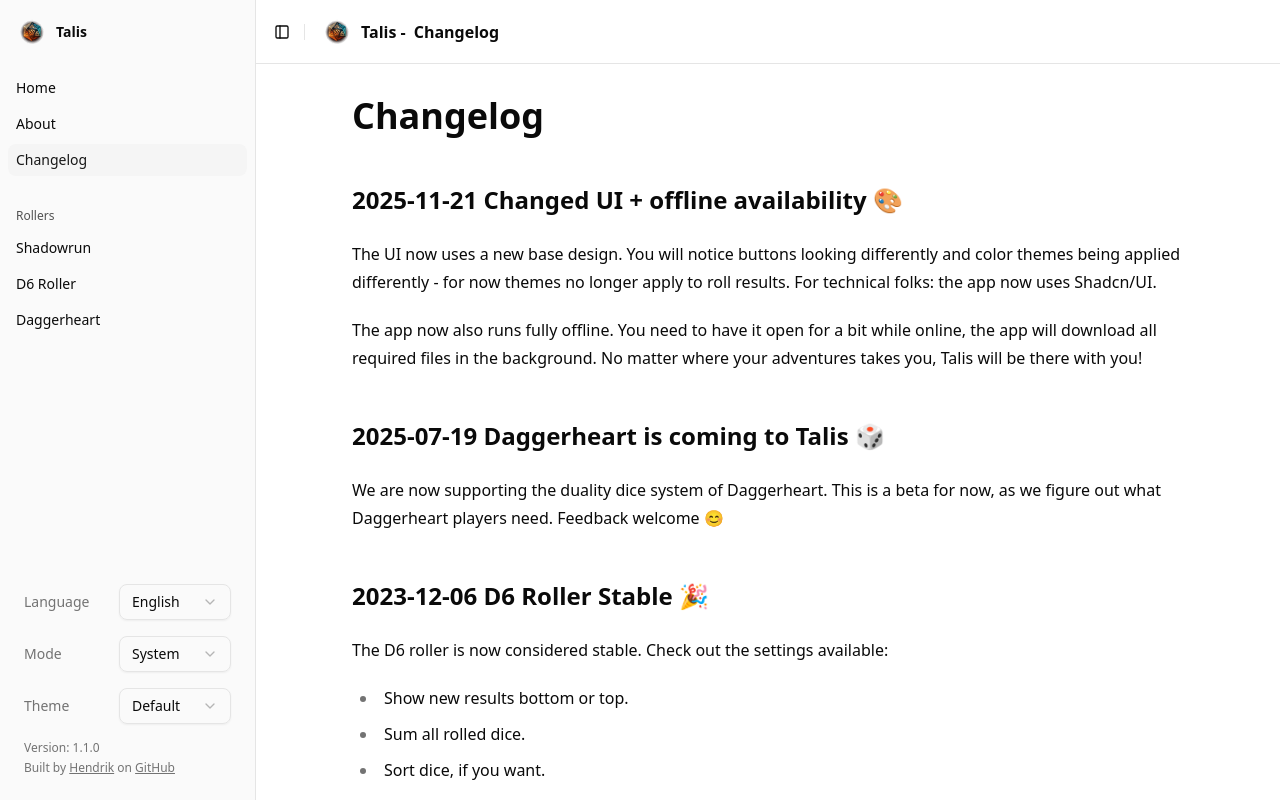
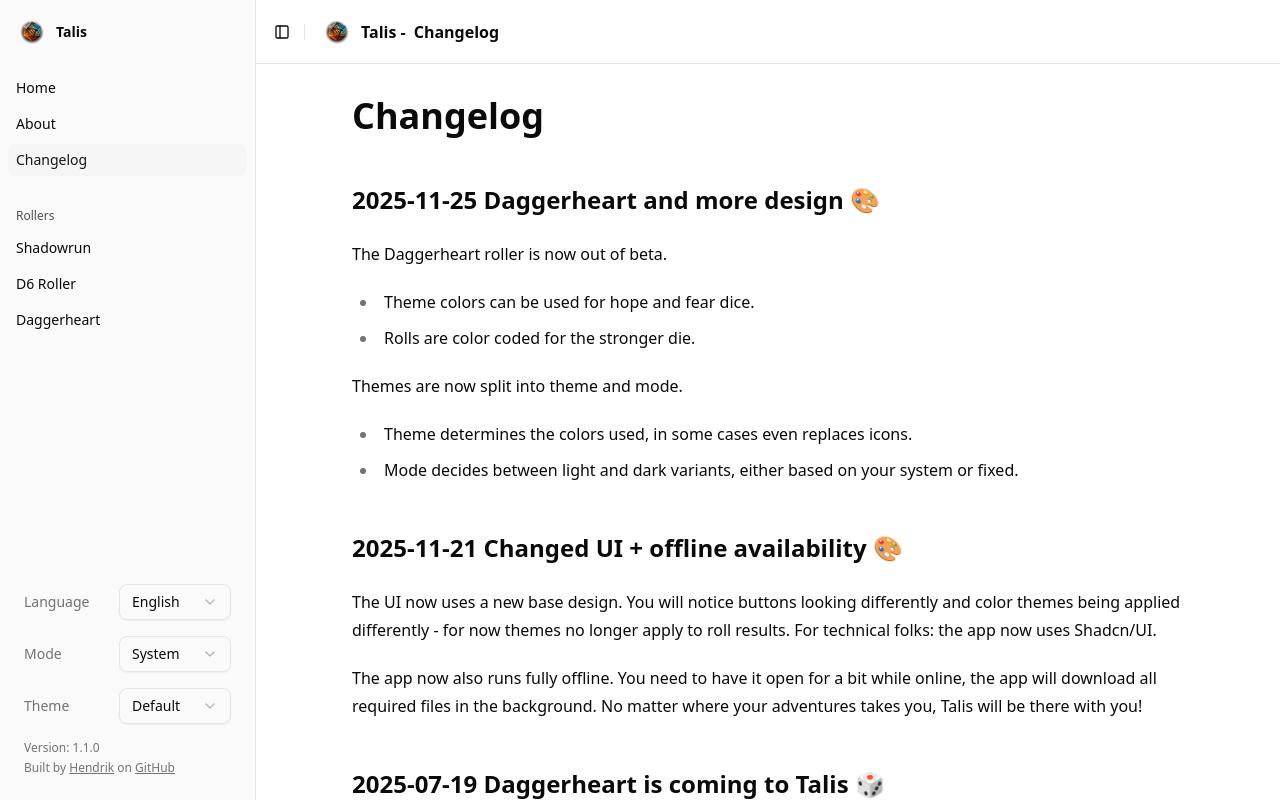
Before and after one commit to HoverBaum/talis, a Next.js app: page /en/pages/changelog in a window 1280 px wide. Shown: the top 802 px of the page. Built offline with nearby package versions, Linux system fonts and the light colour scheme.

Commit message:
📚 document recent changes

```diff
--- a/app/[locale]/pages/changelog/page.mdx
+++ b/app/[locale]/pages/changelog/page.mdx
@@ -7,6 +7,18 @@ import { SetPageTitle } from '@/components/PageTitleProvider'
 <SetPageTitle title="Changelog" />
 
 # Changelog
+
+## 2025-11-25 Daggerheart and more design 🎨
+
+The Daggerheart roller is now out of beta.
+
+- Theme colors can be used for hope and fear dice.
+- Rolls are color coded for the stronger die.
+
+Themes are now split into theme and mode.
+
+- Theme determines the colors used, in some cases even replaces icons.
+- Mode decides between light and dark variants, either based on your system or fixed.
 
 ## 2025-11-21 Changed UI + offline availability 🎨
 
```
